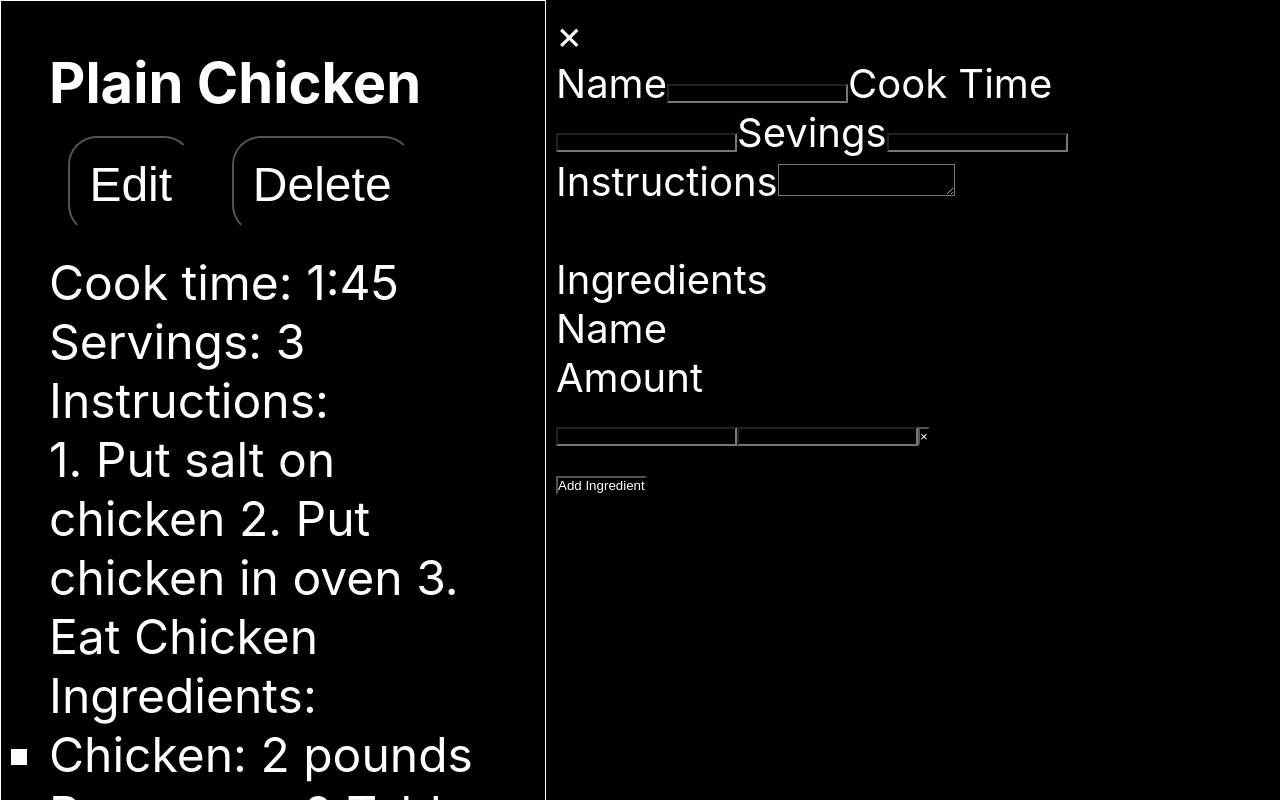
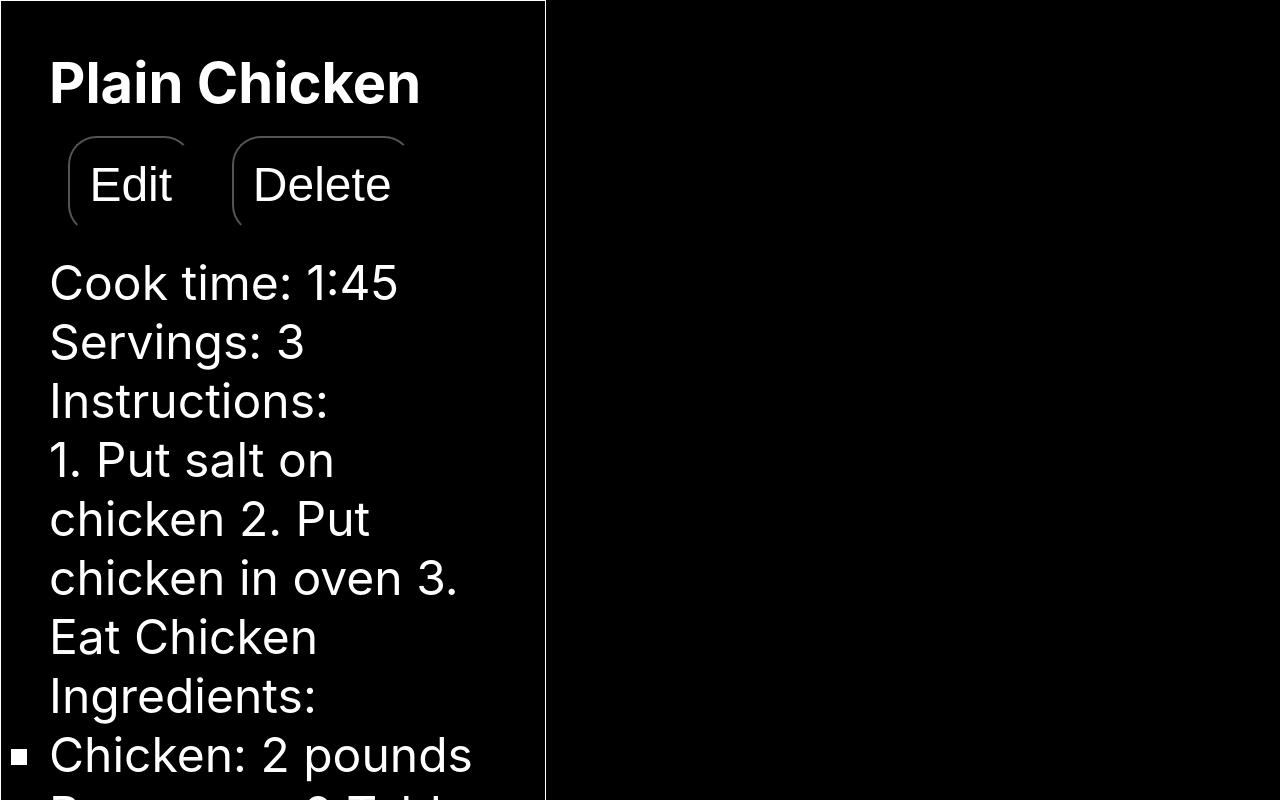
Before and after one commit to PhilCodesNow/recipe-retainer, a React (Create React App) app: page / in a window 1280 px wide. Shown: the top 800 px of the page. Built offline with nearby package versions, Linux system fonts and the light colour scheme.

Commit message:
edit button data tied to edit form

```diff
--- a/src/App.js
+++ b/src/App.js
@@ -11,6 +11,13 @@ const LOCAL_STORAGE_KEY = 'reciperetainer.recipes'
 function App() {
 
   const [recipes, setRecipes] = useState(sampleRecipes)
+  const [selectedRecipeId, setSelectedRecipeId] = useState()
+  const selectedRecipe = recipes.find(recipe => recipe.id === selectedRecipeId)
+
+
+  function handleRecipeSelect(id){
+    setSelectedRecipeId(id)
+  }
 
   useEffect(() =>{
     const recipeJSON = localStorage.getItem(LOCAL_STORAGE_KEY)
@@ -51,10 +58,14 @@ function App() {
       sampleRecipes={recipes}
       handleRecipeAdd={handleRecipeAdd}
       handleRecipeDelete={handleRecipeDelete}
+      handleRecipeSelect={handleRecipeSelect}
       />
-      <RecipeEdit
+      {selectedRecipe && <RecipeEdit
       className="app__recipeEdit"
-      />
+      recipe={selectedRecipe}
+      handleRecipeSelect={handleRecipeSelect}
+      selectedRecipe={selectedRecipe}
+      />}
     </div>
   );
 }
--- a/src/IngredientEdit.js
+++ b/src/IngredientEdit.js
@@ -1,11 +1,14 @@
-import React from 'react'
+import React from 'react';
+import './IngredientEdit.css';
 
-export default function IngredientEdit() {
+export default function IngredientEdit( { ingredient }) {
     return (
         <>
-          <input type="text"/>
-          <input type="text"/>
-          <button>&times;</button>
+          <div className="ingredientEdit">
+            <input type="text" value={ingredient.name}/>
+            <input type="text" value={ingredient.amount}/>
+            <button>&times;</button>
+          </div>
         </>
     )
 }
--- a/src/Recipe.js
+++ b/src/Recipe.js
@@ -10,18 +10,20 @@ function Recipe(props) {
         servings,
         instructions,
         ingredients,
-        handleRecipeDelete
+        handleRecipeDelete,
+        handleRecipeSelect
     } = props
     return (
         <div className="recipe">
             <div>
                 <h3>{name}</h3>
                 <div>
-                    <button>Edit</button>
+                    <button onClick={() => handleRecipeSelect(id)}>
+                        Edit</button>
                     <button
                         onClick={() => {handleRecipeDelete(id)}}
                     >
-                    Delete
+                        Delete
                     </button>
                 </div>
             </div>
--- a/src/RecipeEdit.js
+++ b/src/RecipeEdit.js
@@ -2,22 +2,22 @@ import React from 'react';
 import './RecipeEdit.css';
 import IngredientEdit from './IngredientEdit';
 
-function RecipeEdit() {
+function RecipeEdit({ recipe }) {
     return (
         <div className="recipeEdit">
             <div>&times;</div>
             <div>
             <label htmlFor="name">Name</label>
-            <input type="text" name="name" id="name"/>
+            <input type="text" name="name" value={recipe.name} id="name"/>
 
             <label htmlFor="CookTime">Cook Time</label>
-            <input type="text" name="CookTime" id="cookTime"/>
+            <input type="text" name="CookTime" id="cookTime" value={recipe.cookTime}/>
 
-            <label htmlFor="servings">Sevings</label>
-            <input type="number" name="servings" id="servings"/>
+            <label htmlFor="servings">Servings</label>
+            <input type="number" name="servings" id="servings" value={recipe.servings}/>
 
             <lable htmlFor="instructions">Instructions</lable>
-            <textarea  name="instructions" id="instructions"></textarea>
+            <textarea  name="instructions" id="instructions" value={recipe.instructions}></textarea>
 
 
             </div>
@@ -27,7 +27,12 @@ function RecipeEdit() {
                 <div>Name</div>
                 <div>Amount</div>
                 <div>
-                    <IngredientEdit/>
+                   {recipe.ingredients.map(ingredient =>(
+                       <IngredientEdit
+                            key={ingredient.id}
+                            ingredient={ingredient}
+                        />
+                   ))}
                 </div>
 
             </div>
--- a/src/RecipeList.js
+++ b/src/RecipeList.js
@@ -6,7 +6,8 @@ function RecipeList(props) {
     const {
         sampleRecipes,
         handleRecipeAdd,
-        handleRecipeDelete
+        handleRecipeDelete,
+        handleRecipeSelect
     } = props
     return (
         <div className="recipeList">
@@ -17,6 +18,7 @@ function RecipeList(props) {
                     key={recipes.id}
                     {...recipes}
                     handleRecipeDelete={handleRecipeDelete}
+                    handleRecipeSelect={handleRecipeSelect}
                     />
                 )
             })}
```
Also changed, not shown: src/IngredientEdit.css (added), 1 other file (tests, documents, lock files or other folders).
